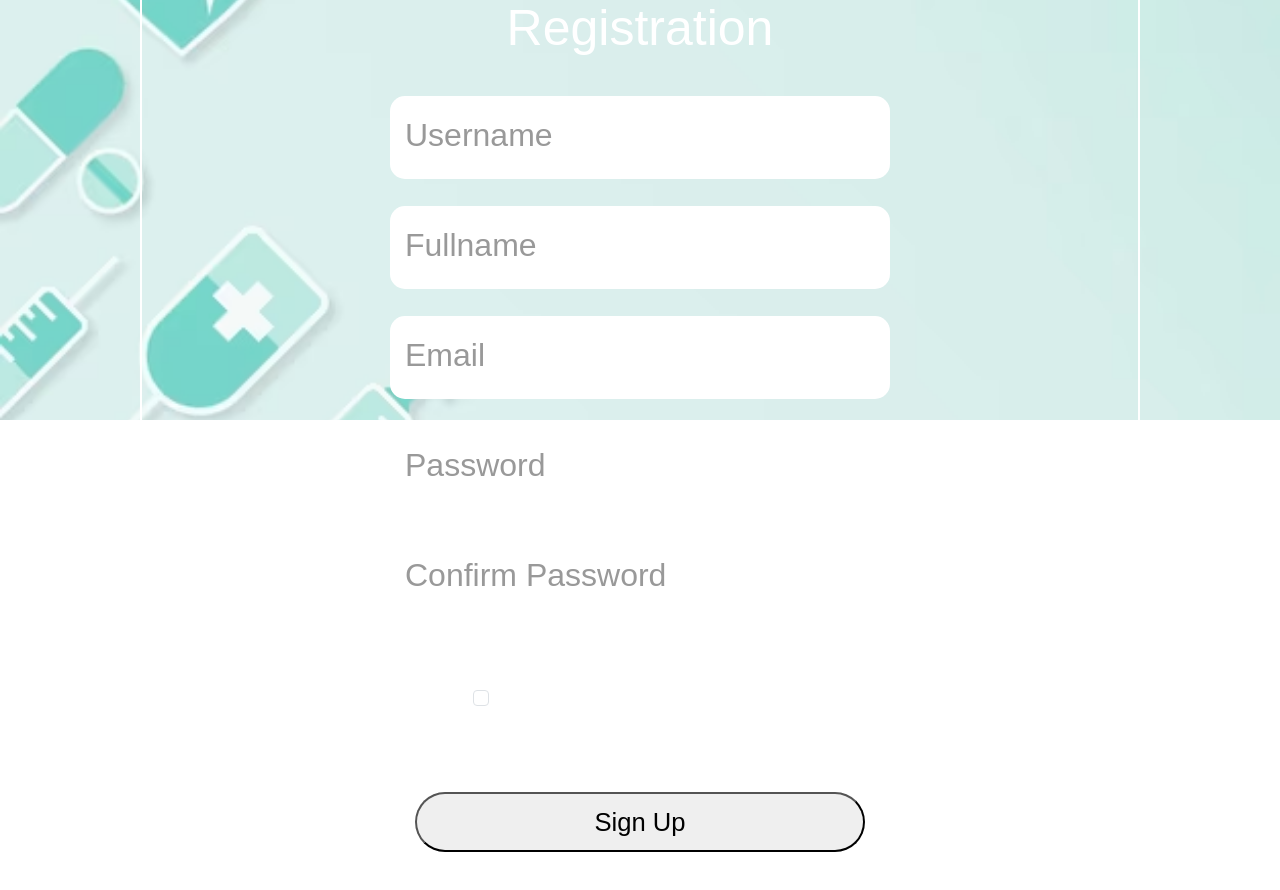
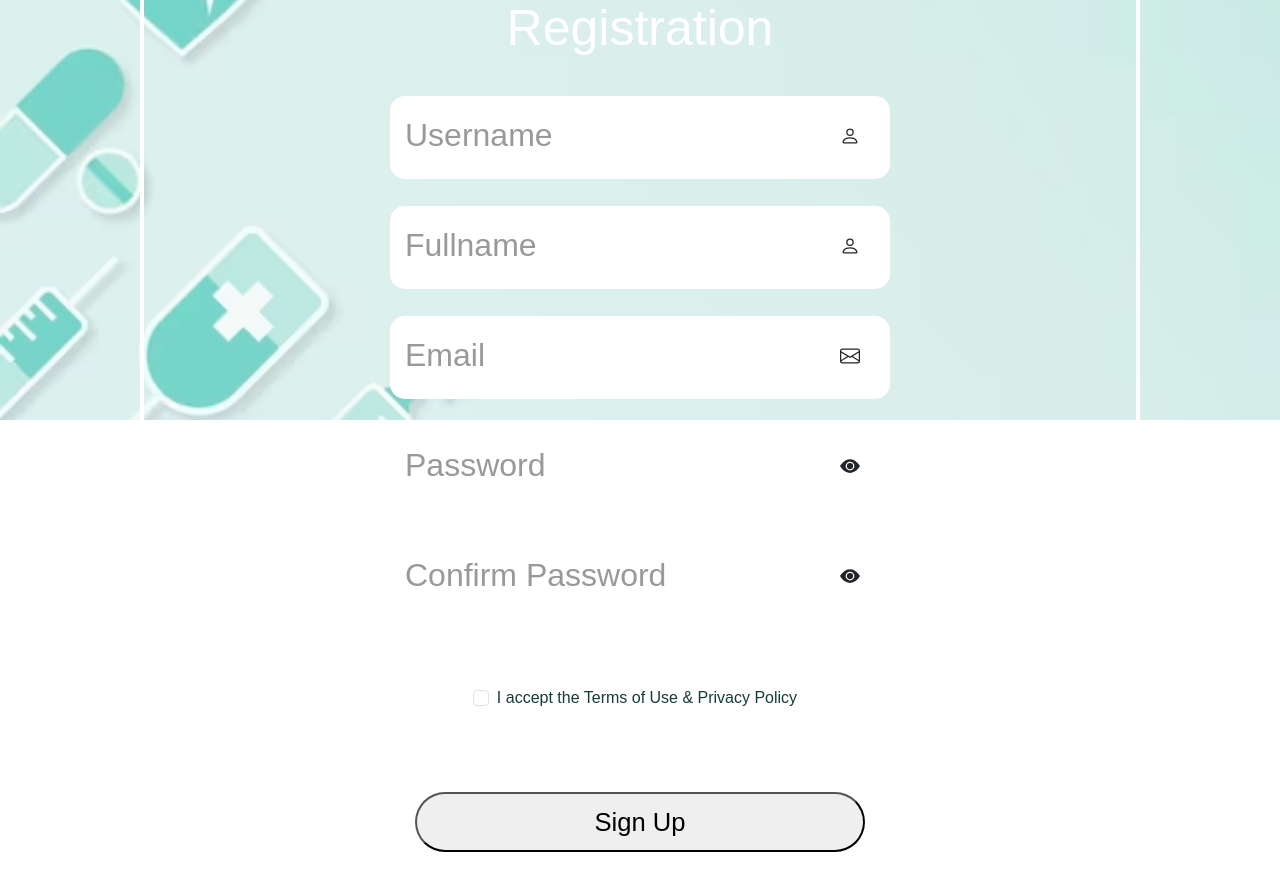
Before and after one commit to EchoSkorJjj/HealthCareApp, a React (Create React App) app in the folder frontend/: page /register in a window 1280 px wide. Shown: the part 380-1270 px from the top of the page. Built offline with nearby package versions, Linux system fonts and the light colour scheme.

Commit message:
added icons

```diff
--- a/frontend/package.json
+++ b/frontend/package.json
@@ -7,6 +7,7 @@
     "@testing-library/react": "^13.4.0",
     "@testing-library/user-event": "^13.5.0",
     "bootstrap": "^5.3.1",
+    "bootstrap-icons": "^1.10.5",
     "react": "^18.2.0",
     "react-bootstrap": "^2.8.0",
     "react-dom": "^18.2.0",
--- a/frontend/src/components/Register.js
+++ b/frontend/src/components/Register.js
@@ -14,15 +14,32 @@ export default function Register() {
     })
 
     const [checkPass, setPass] = useState({
-        confirmPass: ""
+        confirmPass: "",
+        confirmPassVisible: false
     })
 
     const [submitClicked, setSubmitClicked] = useState(false);
     const [termsChecked, setTermsChecked] = useState(false);
+    const [iconClicked, setIconClicked] = useState({
+        confirmIcon: false,
+        passIcon: false
+    });
 
     function updateForm(value) {
         return setForm((prev) => {
             return {...prev, ...value}; // update previous value with new value
+        });
+    }
+
+    function toggleconfirmPassVisibility() {
+        setIconClicked((prev) => {
+            return { ...prev, confirmIcon: !prev.confirmIcon };
+        });
+    }
+
+    function togglePassVisibility() {
+        setIconClicked((prev) => {
+            return { ...prev, passIcon: !prev.passIcon };
         });
     }
 
@@ -71,6 +88,11 @@ export default function Register() {
                     <Form.Label>
                         Username
                     </Form.Label>
+                    <div className="input-icon">
+                        <svg xmlns="http://www.w3.org/2000/svg" width="20" height="20" fill="currentColor" class="bi bi-person" viewBox="0 0 16 16">
+                            <path d="M8 8a3 3 0 1 0 0-6 3 3 0 0 0 0 6Zm2-3a2 2 0 1 1-4 0 2 2 0 0 1 4 0Zm4 8c0 1-1 1-1 1H3s-1 0-1-1 1-4 6-4 6 3 6 4Zm-1-.004c-.001-.246-.154-.986-.832-1.664C11.516 10.68 10.289 10 8 10c-2.29 0-3.516.68-4.168 1.332-.678.678-.83 1.418-.832 1.664h10Z"/>
+                        </svg>
+                    </div>
                     {submitClicked && !registerForm.username && (
                         <div className="alert-required text-danger">Username is required</div>
                     )}
@@ -85,6 +107,11 @@ export default function Register() {
                     <Form.Label>
                         Fullname
                     </Form.Label>
+                    <div className="input-icon">
+                        <svg xmlns="http://www.w3.org/2000/svg" width="20" height="20" fill="currentColor" class="bi bi-person" viewBox="0 0 16 16">
+                            <path d="M8 8a3 3 0 1 0 0-6 3 3 0 0 0 0 6Zm2-3a2 2 0 1 1-4 0 2 2 0 0 1 4 0Zm4 8c0 1-1 1-1 1H3s-1 0-1-1 1-4 6-4 6 3 6 4Zm-1-.004c-.001-.246-.154-.986-.832-1.664C11.516 10.68 10.289 10 8 10c-2.29 0-3.516.68-4.168 1.332-.678.678-.83 1.418-.832 1.664h10Z"/>
+                        </svg>
+                    </div>
                     {submitClicked && !registerForm.fullname && (
                         <div className="alert-required text-danger">Fullname is required</div>
                     )}
@@ -99,13 +126,18 @@ export default function Register() {
                     <Form.Label>
                         Email
                     </Form.Label>
+                    <div className="input-icon">
+                        <svg xmlns="http://www.w3.org/2000/svg" width="20" height="20" fill="currentColor" class="bi bi-envelope" viewBox="0 0 16 16">
+                            <path d="M0 4a2 2 0 0 1 2-2h12a2 2 0 0 1 2 2v8a2 2 0 0 1-2 2H2a2 2 0 0 1-2-2V4Zm2-1a1 1 0 0 0-1 1v.217l7 4.2 7-4.2V4a1 1 0 0 0-1-1H2Zm13 2.383-4.708 2.825L15 11.105V5.383Zm-.034 6.876-5.64-3.471L8 9.583l-1.326-.795-5.64 3.47A1 1 0 0 0 2 13h12a1 1 0 0 0 .966-.741ZM1 11.105l4.708-2.897L1 5.383v5.722Z"/>
+                        </svg>
+                    </div>
                     {submitClicked && !registerForm.email && (
                         <div className="alert-required text-danger">Email is required</div>
                     )}
                 </Form.Group>
                 <Form.Group className="input-container">
                     <input
-                    type="password"
+                    type={iconClicked.passIcon ? "text" : "password"}
                     value={registerForm.passwordHash}
                     className={registerForm.passwordHash ? "has-input" : ""}
                     onChange={(e) => updateForm({passwordHash: e.target.value})}
@@ -113,13 +145,28 @@ export default function Register() {
                     <Form.Label>
                         Password
                     </Form.Label>
+                    <div className="input-icon" onClick={togglePassVisibility}>
+                        {iconClicked.passIcon && (
+                            <svg xmlns="http://www.w3.org/2000/svg" width="20" height="20" fill="currentColor" class="bi bi-eye-slash" viewBox="0 0 16 16">
+                                <path d="M13.359 11.238C15.06 9.72 16 8 16 8s-3-5.5-8-5.5a7.028 7.028 0 0 0-2.79.588l.77.771A5.944 5.944 0 0 1 8 3.5c2.12 0 3.879 1.168 5.168 2.457A13.134 13.134 0 0 1 14.828 8c-.058.087-.122.183-.195.288-.335.48-.83 1.12-1.465 1.755-.165.165-.337.328-.517.486l.708.709z"/>
+                                <path d="M11.297 9.176a3.5 3.5 0 0 0-4.474-4.474l.823.823a2.5 2.5 0 0 1 2.829 2.829l.822.822zm-2.943 1.299.822.822a3.5 3.5 0 0 1-4.474-4.474l.823.823a2.5 2.5 0 0 0 2.829 2.829z"/>
+                                <path d="M3.35 5.47c-.18.16-.353.322-.518.487A13.134 13.134 0 0 0 1.172 8l.195.288c.335.48.83 1.12 1.465 1.755C4.121 11.332 5.881 12.5 8 12.5c.716 0 1.39-.133 2.02-.36l.77.772A7.029 7.029 0 0 1 8 13.5C3 13.5 0 8 0 8s.939-1.721 2.641-3.238l.708.709zm10.296 8.884-12-12 .708-.708 12 12-.708.708z"/>
+                            </svg>
+                        )}
+                        {!iconClicked.passIcon && (
+                            <svg xmlns="http://www.w3.org/2000/svg" width="20" height="20" fill="currentColor" class="bi bi-eye-fill" viewBox="0 0 16 16">
+                                <path d="M10.5 8a2.5 2.5 0 1 1-5 0 2.5 2.5 0 0 1 5 0z"/>
+                                <path d="M0 8s3-5.5 8-5.5S16 8 16 8s-3 5.5-8 5.5S0 8 0 8zm8 3.5a3.5 3.5 0 1 0 0-7 3.5 3.5 0 0 0 0 7z"/>
+                            </svg>
+                        )}
+                    </div>
                     {submitClicked && !registerForm.passwordHash && (
                         <div className="alert-required text-danger">Password is required</div>
                     )}
                 </Form.Group>
                 <Form.Group className="input-container">
                     <input
-                    type="password"
+                    type={iconClicked.confirmIcon ? "text" : "password"}
                     value={checkPass.confirmPass}
                     className={checkPass.confirmPass ? "has-input" : ""}
                     onChange={(e) => {setPass({ confirmPass: e.target.value })}}
@@ -127,6 +174,21 @@ export default function Register() {
                     <Form.Label>
                         Confirm Password
                     </Form.Label>
+                    <div className="input-icon" onClick={toggleconfirmPassVisibility}>
+                        {iconClicked.confirmIcon && (
+                            <svg xmlns="http://www.w3.org/2000/svg" width="20" height="20" fill="currentColor" class="bi bi-eye-slash" viewBox="0 0 16 16">
+                                <path d="M13.359 11.238C15.06 9.72 16 8 16 8s-3-5.5-8-5.5a7.028 7.028 0 0 0-2.79.588l.77.771A5.944 5.944 0 0 1 8 3.5c2.12 0 3.879 1.168 5.168 2.457A13.134 13.134 0 0 1 14.828 8c-.058.087-.122.183-.195.288-.335.48-.83 1.12-1.465 1.755-.165.165-.337.328-.517.486l.708.709z"/>
+                                <path d="M11.297 9.176a3.5 3.5 0 0 0-4.474-4.474l.823.823a2.5 2.5 0 0 1 2.829 2.829l.822.822zm-2.943 1.299.822.822a3.5 3.5 0 0 1-4.474-4.474l.823.823a2.5 2.5 0 0 0 2.829 2.829z"/>
+                                <path d="M3.35 5.47c-.18.16-.353.322-.518.487A13.134 13.134 0 0 0 1.172 8l.195.288c.335.48.83 1.12 1.465 1.755C4.121 11.332 5.881 12.5 8 12.5c.716 0 1.39-.133 2.02-.36l.77.772A7.029 7.029 0 0 1 8 13.5C3 13.5 0 8 0 8s.939-1.721 2.641-3.238l.708.709zm10.296 8.884-12-12 .708-.708 12 12-.708.708z"/>
+                            </svg>
+                        )}
+                        {!iconClicked.confirmIcon && (
+                            <svg xmlns="http://www.w3.org/2000/svg" width="20" height="20" fill="currentColor" class="bi bi-eye-fill" viewBox="0 0 16 16">
+                                <path d="M10.5 8a2.5 2.5 0 1 1-5 0 2.5 2.5 0 0 1 5 0z"/>
+                                <path d="M0 8s3-5.5 8-5.5S16 8 16 8s-3 5.5-8 5.5S0 8 0 8zm8 3.5a3.5 3.5 0 1 0 0-7 3.5 3.5 0 0 0 0 7z"/>
+                            </svg>
+                        )}
+                    </div>
                     {submitClicked && !checkPass.confirmPass && (
                         <div className="alert-noconfirm text-danger">Confirm Password is required</div>
                     )}
--- a/frontend/src/styles/Register.css
+++ b/frontend/src/styles/Register.css
@@ -24,7 +24,7 @@
   margin:auto;
   margin-top: 200px;
   border-radius: 70px;
-  border: 2px solid #fff;
+  border: 4px solid #fff;
 }
 
 .formStyle h1 {
@@ -48,6 +48,7 @@
   color: #070707;
   font-size: 1.7em;
   transition: 0.5s;
+
 }
 
 .input-container label {
@@ -60,6 +61,12 @@
   transition: 0.5s;
 }
 
+.input-icon {
+  position: absolute;
+  right: 0;
+  padding-right: 30px;
+  transform: translateY(-55px);
+}
 
 .input-container input:focus ~ label,
 .input-container input.has-input ~ label {
@@ -80,7 +87,7 @@
   display: inline-block;
   vertical-align: middle;
   margin-right: 10px; /* Adjust as needed */
-  color: #fff;
+  color: #163c38;
 }
 
 .alert-required {
```
Also changed, not shown: 1 other file (tests, documents, lock files or other folders).
